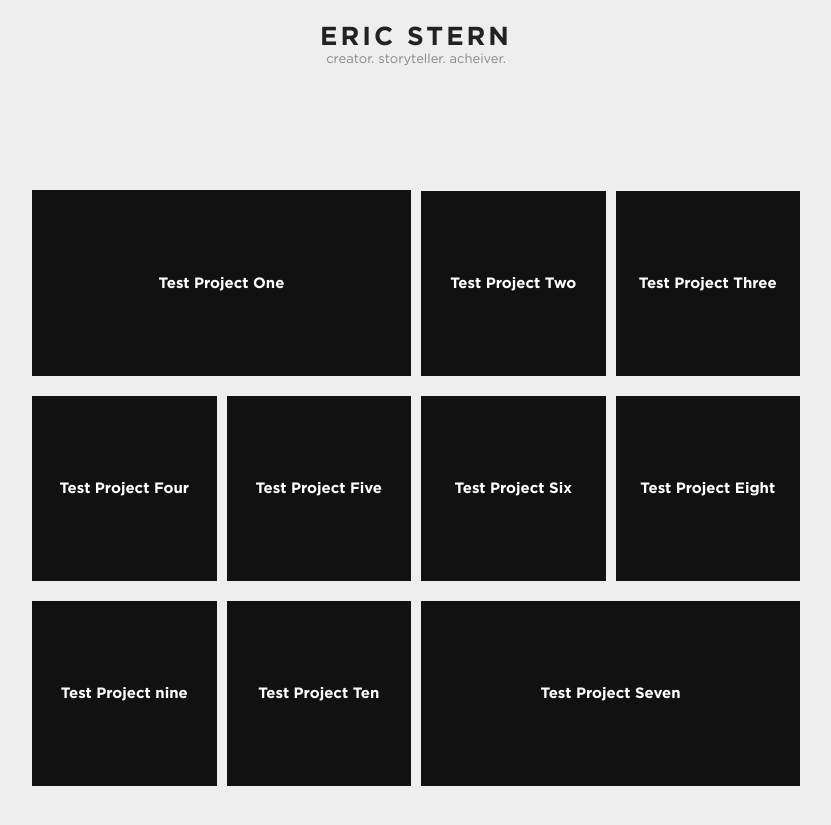
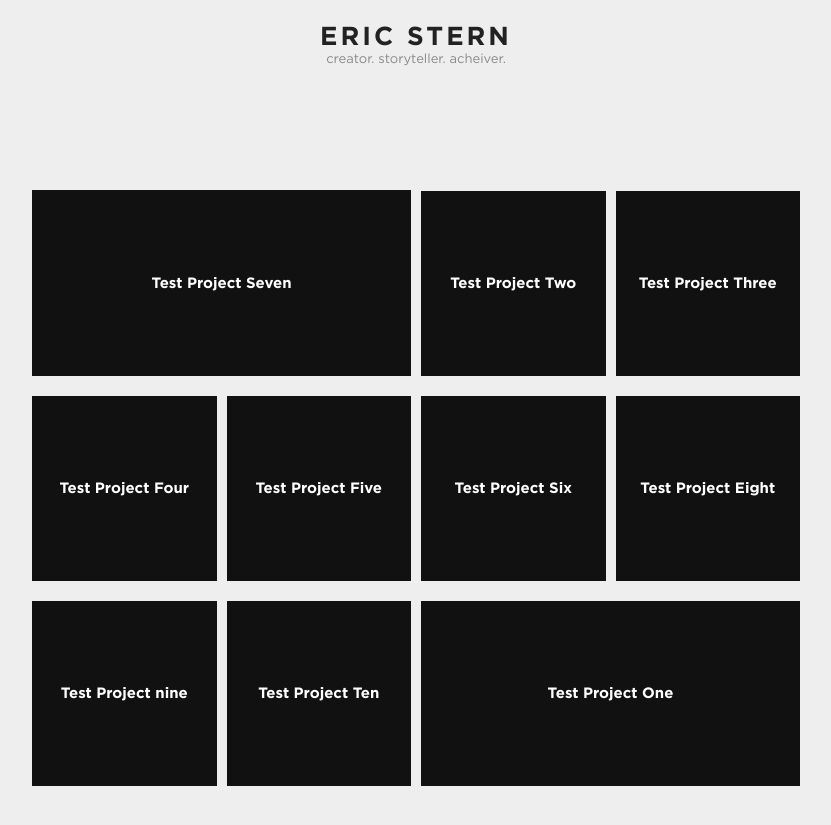
Before and after one commit to heidarianw/EricStern, a Jekyll site: the page built from index.markdown, in a window 1280 px wide. Shown: the top 825 px of the page, without its empty margins (224-1055 px from the left). Built offline with Jekyll 4.4.1, drawn with Linux system fonts in a browser that asks for light colours; nearby versions of some CDN libraries; some web fonts are replaced.

Commit message:
Resolved code to ensure that first featured is first to show and last featured is last to show

```diff
--- a/_layouts/home.html
+++ b/_layouts/home.html
@@ -6,9 +6,24 @@ class: page
 <section class="page-content {{ page.title | downcase }} column align-center position-relative">
   <div class="container grid align-center">
 
+    {% assign sorted_projects = site.work | where: "title", page.projects.first %}
+
     {% assign projects = site.work | sort: "position" %}
-    {% for project in projects limit: 10 %}
-    <div class="row align-center {% if project.title == page.projects[0] or project.title == page.projects[1] %}featured {% endif %}project">
+    {% assign project_count = 0 %}
+    {% for project in projects %}
+      {% if project_count == 8 or project.title == page.projects[0] or project.title == page.projects[1] %}
+      {% continue %}
+      {% endif %}
+
+      {% assign sorted_projects = sorted_projects | push: project %}
+      {% assign project_count = project_count | plus: 1 %}
+    {% endfor %}
+
+    {% assign final_project = site.work | where: "title", page.projects[1] | first %}
+    {% assign sorted_projects = sorted_projects | push: final_project %}
+
+    {% for project in sorted_projects %}
+    <div class="row align-center {% if forloop.first == true or forloop.last == true %}featured {% endif %}project">
       <a href="{{ project.url | prepend:site.url }}">
         {{ project.title }}
       </a>
```
